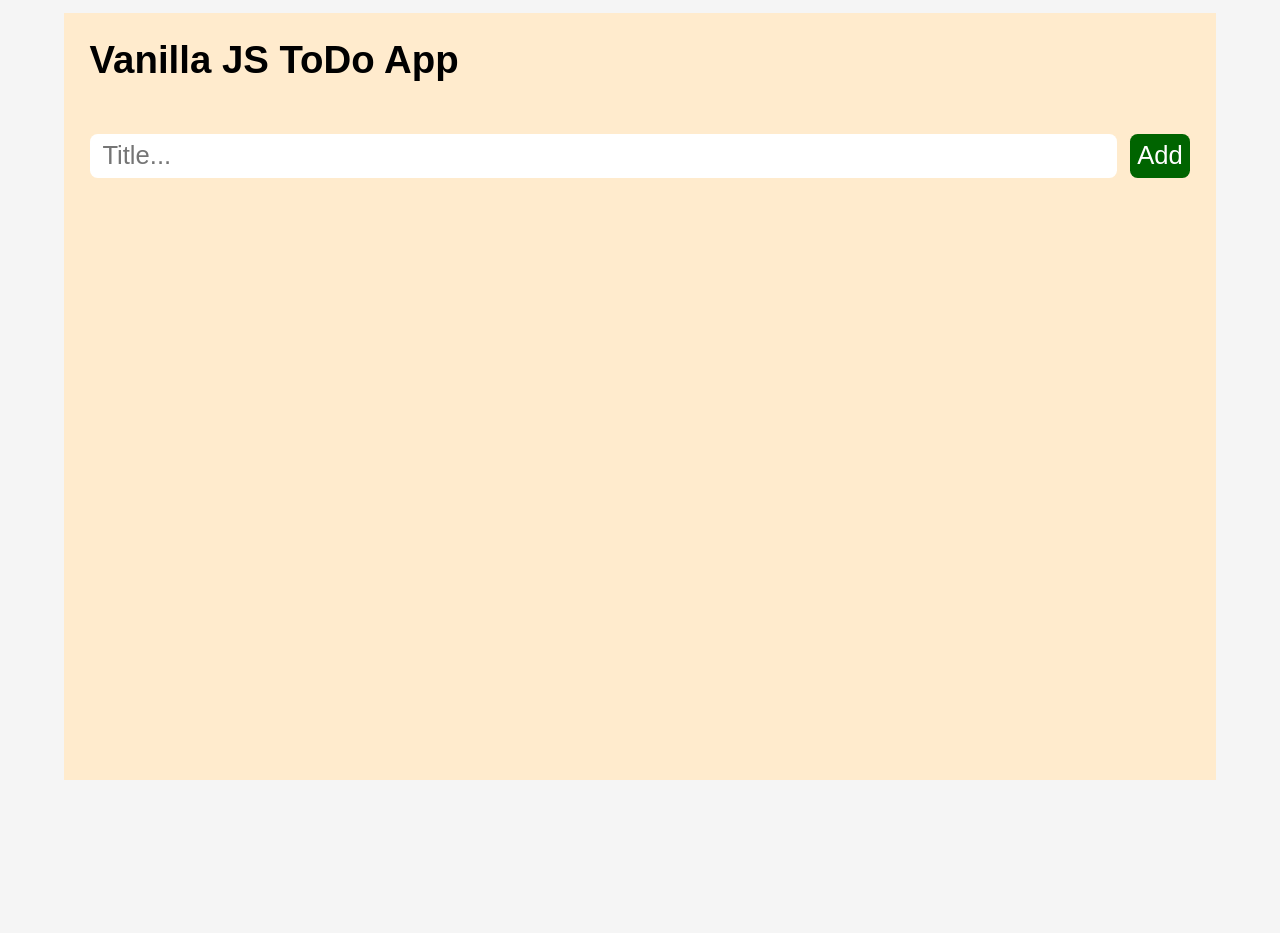
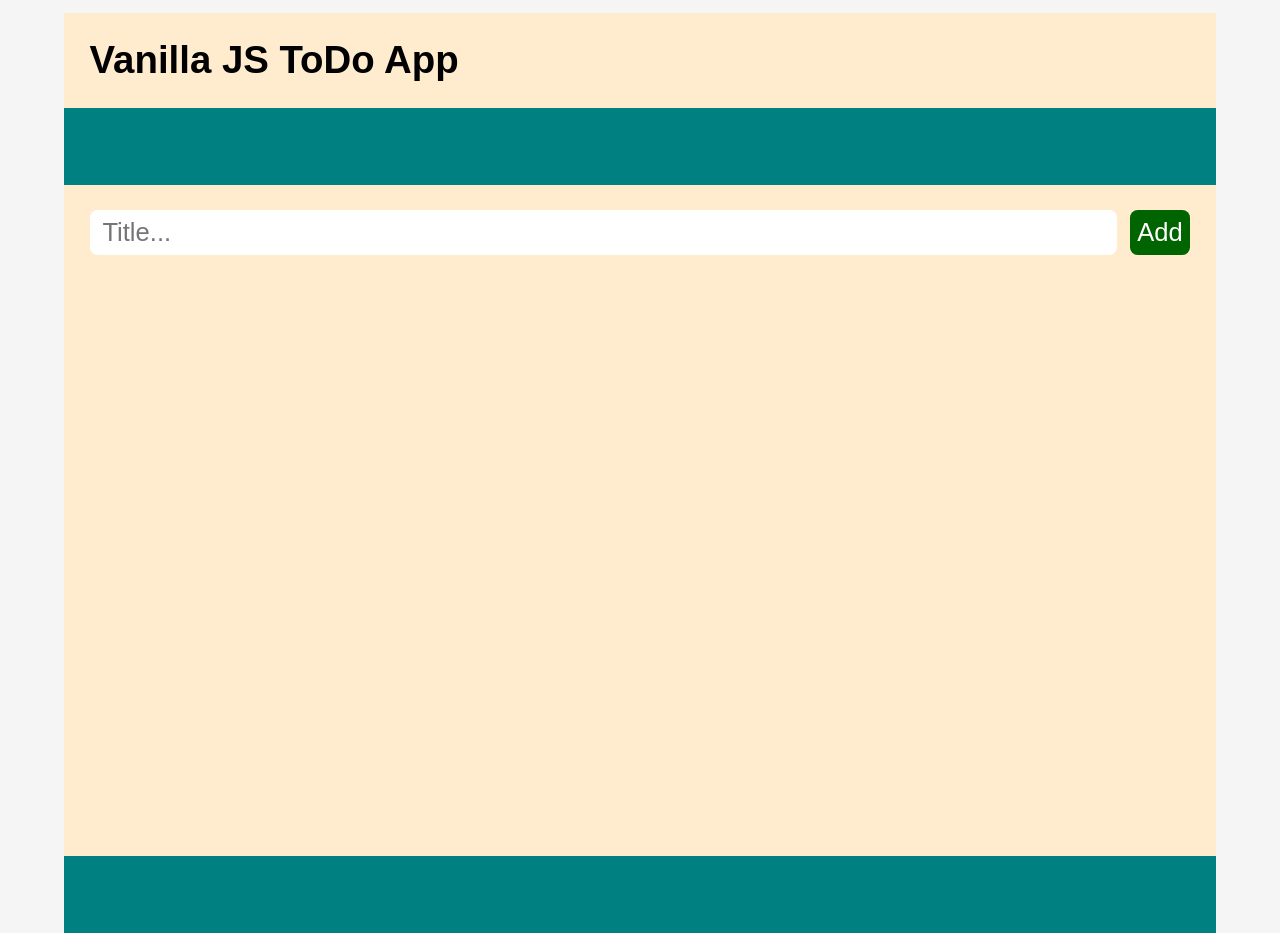
Before and after one commit to shugyoza/vanilaJS-todo, a plain HTML site: page index.html in a window 1280 px wide. Before the commit the page ends 800 px from the top, so only its background shows below. Drawn offline with Linux system fonts and the light colour scheme; no server answers.

Commit message:
created the navbar and footer with defined node attributes, and css.

```diff
--- a/controller/Controller.js
+++ b/controller/Controller.js
@@ -24,7 +24,7 @@ const Controller = (model, view, node) => {
     // function to remove all save buttons in the existing DOM AND save whatever text in the textfield into backend
     const removeSaveButtons = async () => {
         const saveBtns = document.querySelectorAll(`.${node.list.item.buttonSave.className}`)
-        await saveBtns.forEach(async (btn) => {
+        saveBtns.forEach(async (btn) => {
             const [prefix, id] = btn.id.split(`${node.idConcater}`);
             // grab the corresponding text field
             const textField = document.getElementById(`${node.list.item.text.prefix}${node.idConcater}${id}`);
@@ -34,6 +34,7 @@ const Controller = (model, view, node) => {
             else await model.editOne(id, {content: textField.value})
             btn.remove();
         });
+        return;
     };
 
     // function to call saveEdit to save text in text field into the backend when user press enter
@@ -82,7 +83,6 @@ const Controller = (model, view, node) => {
             else if (prefix === node.list.item.buttonDelete.prefix) deleteItem(+id);
             else if (prefix === node.list.item.completed.prefix) toggleItem(+id, event.target.checked);
             else if (prefix === node.list.item.buttonSave.prefix) saveEdit(prefix, +id, event);
-            else saveAbandonedEdits(event);
         });
         return listNode;
     }
@@ -117,10 +117,9 @@ const Controller = (model, view, node) => {
         const bod = document.querySelector("body");
         bod.addEventListener("click", (event) => {
             const [prefix, id] = event.target.id.split(`${node.idConcater}`);
-            console.log(event.target.id, +id);
-
             if (!event.target.id || !+id) removeSaveButtons();
-        })
+        });
+        return;
     }
 
     // grab data from backend and assign to state, embed event listeners
--- a/inputs.js
+++ b/inputs.js
@@ -32,6 +32,23 @@ export const node = {
         prefix: null,
         id: null,
         text: "Vanilla JS ToDo App"
+    },
+
+    nav: {
+        container: {
+            tag: "nav",
+            className: "container__navbar",
+            prefix: "container",
+            id: "navbar",
+            text: null
+        },
+        account: {
+            tag: "div",
+            className: "account",
+            prefix: null,
+            id: null,
+            text: null
+        }
     },
 
     input: {
@@ -140,5 +157,16 @@ export const node = {
                 type: "text",
             }
         }
+    },
+
+    footer: {
+        container: {
+            tag: "section",
+            className: "container__footer",
+            prefix: null,
+            id: null,
+            text: null,
+            type: null
+        }
     }
 }
--- a/model/API.js
+++ b/model/API.js
@@ -11,6 +11,7 @@ const API = (endPoint) => {
     const getAll = async () => {
         const result = await fetch(`${url}/${path}`).then((response) => response.json());
         return result;
+
     };
 
     const addOne = async (newDocument) => {
--- a/style.css
+++ b/style.css
@@ -46,6 +46,12 @@ main {
     background-color: var(--color-almond);
     border-radius: var(--border-radius);
     margin-top: .5rem;
+}
+
+.container__navbar {
+    background-color: teal;
+    width: 100%;
+    height: 3rem;
 }
 
 .container__input {
@@ -132,3 +138,9 @@ span.seq-no {
     color: black;
     font-weight: bold;
 }
+
+.container__footer {
+    background-color: teal;
+    width: 100%;
+    height: 3rem;
+}
--- a/view/Layout.js
+++ b/view/Layout.js
@@ -10,12 +10,14 @@ const Layout = (node, view) => {
 
     const main = document.querySelector(_.main.tag)
         , header = addOneNode(main, _.header.tag, _.header.className)
-        , title = addOneNode(header, _.title.tag, _.title.className, _.title.id, _.title.prefix, _.title.text)
-        , inputContainer = addOneNode(header, _.input.container.tag, _.input.container.className, _.input.container.id, _.input.container.prefix)
-            , inputField = addOneNode(inputContainer, _.input.field.tag, _.input.field.className, _.input.field.id, _.input.field.prefix).placeholder = _.input.field.placeholder
-            , addButton = addOneNode(inputContainer, _.input.buttonAdd.tag, _.input.buttonAdd.className, _.input.buttonAdd.id, _.input.buttonAdd.prefix, _.input.buttonAdd.text)
+            , title = addOneNode(header, _.title.tag, _.title.className, _.title.id, _.title.prefix, _.title.text)
+            , nav = addOneNode(header, _.nav.container.tag, _.nav.container.className, _.nav.container.id, _.nav.container.prefix)
+            , inputContainer = addOneNode(header, _.input.container.tag, _.input.container.className, _.input.container.id, _.input.container.prefix)
+                , inputField = addOneNode(inputContainer, _.input.field.tag, _.input.field.className, _.input.field.id, _.input.field.prefix).placeholder = _.input.field.placeholder
+                , addButton = addOneNode(inputContainer, _.input.buttonAdd.tag, _.input.buttonAdd.className, _.input.buttonAdd.id, _.input.buttonAdd.prefix, _.input.buttonAdd.text)
         // this listSection must exist and hooked to main so that callback can grab it and add event listener
-        , listContainer = addOneNode(main, _.list.container.tag, _.list.container.className, _.list.container.id, _.list.container.prefix);
+        , listContainer = addOneNode(main, _.list.container.tag, _.list.container.className, _.list.container.id, _.list.container.prefix)
+        , footer = addOneNode(main, _.footer.container.tag, _.footer.container.className, _.footer.container.id, _.footer.container.prefix)
 
     return {main};
 }
```
